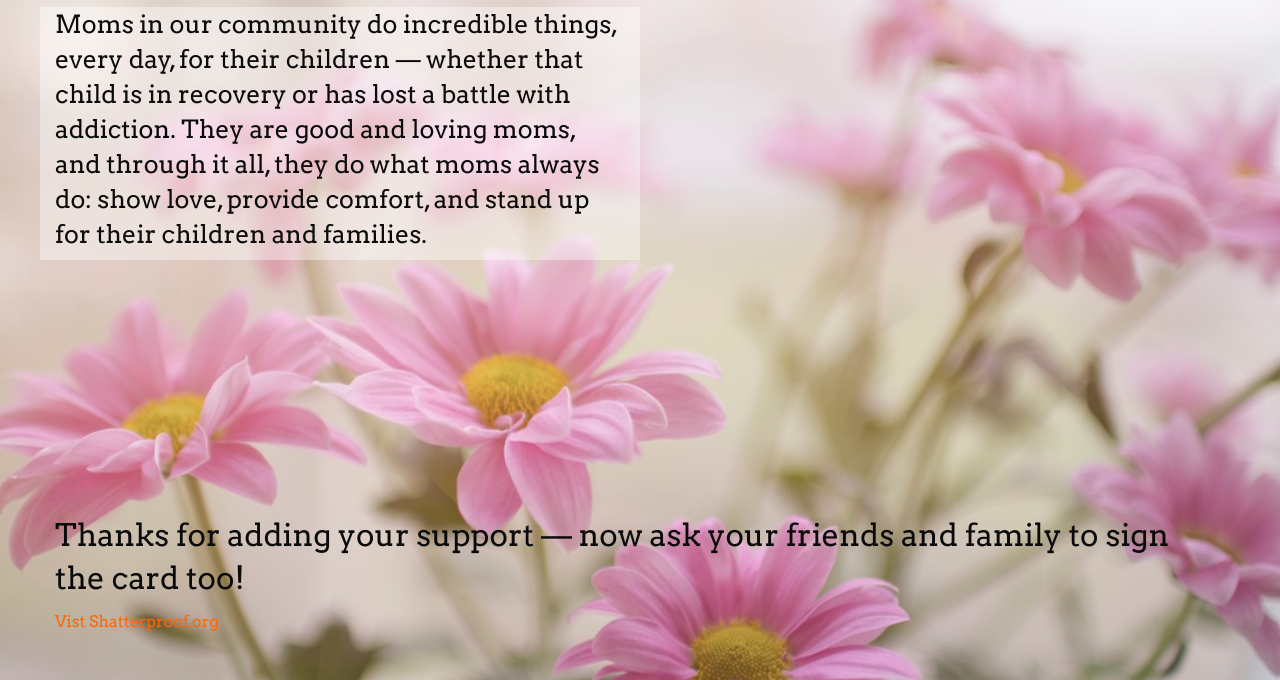
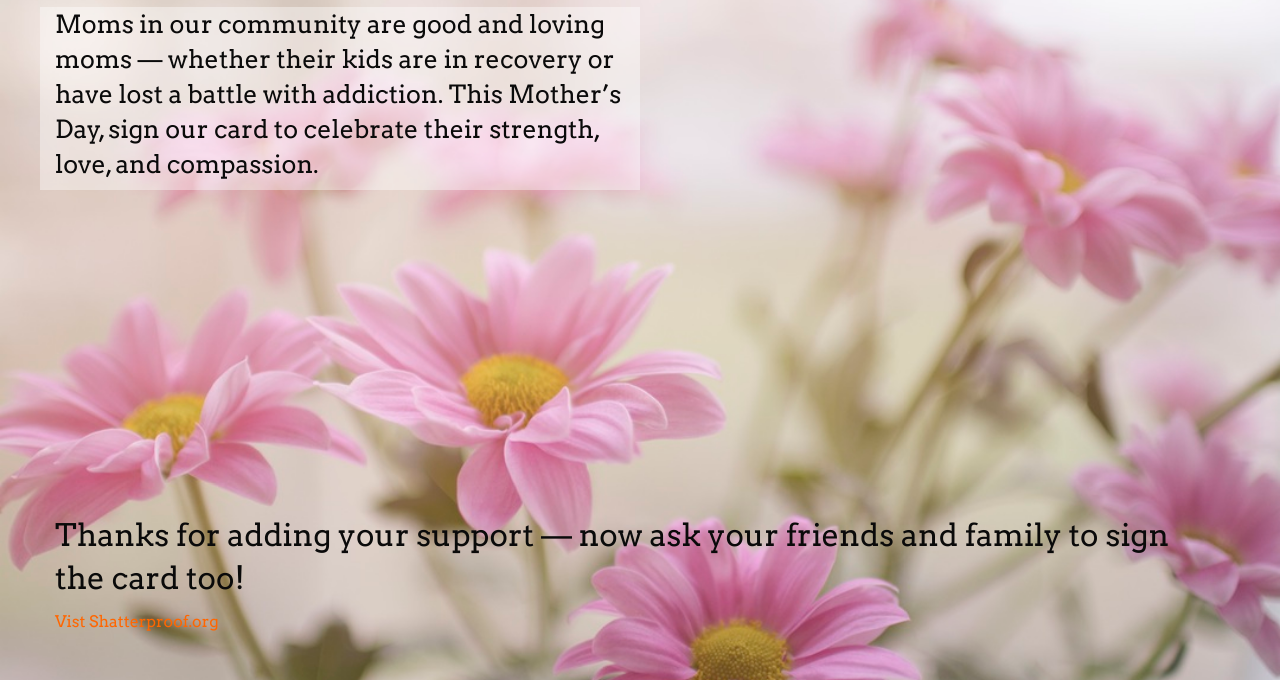
Before and after one commit to Shatterproofhq/mothers-day, a plain HTML site: page static-flowers.html in a window 1280 px wide. Shown: the part 120-800 px from the top of the page. Drawn offline with Linux system fonts and the light colour scheme; a script that the page names is missing.

Commit message:
messaging

```diff
--- a/static-flowers.html
+++ b/static-flowers.html
@@ -30,7 +30,7 @@
 
       <div class="large-6 columns" style="background: rgba(255, 255, 255, 0.4);">
 
-        <h4>Moms in our community do incredible things, every day, for their children — whether that child is in recovery or has lost a battle with addiction. They are good and loving moms, and through it all, they do what moms always do: show love, provide comfort, and stand up for their children and families.</h4>
+        <h4>Moms in our community are good and loving moms — whether their kids are in recovery or have lost a battle with addiction. This Mother’s Day, sign our card to celebrate their strength, love, and compassion.</h4>
       </div>
       <div class="large-6 columns">
         <div id="advocacy-actionwidget" data-domain="p2a.co" data-shorturl="N4sK2GN" style="width: 100%; height: 483px;"></div>
```
